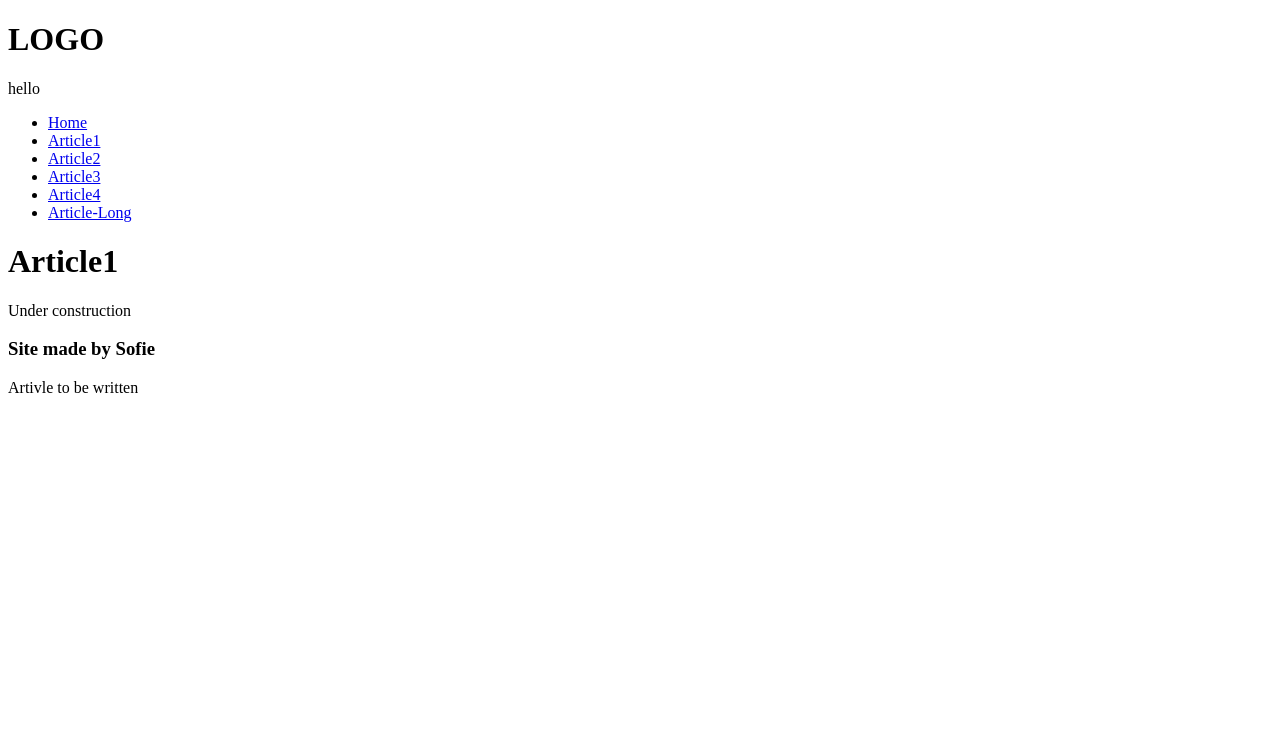
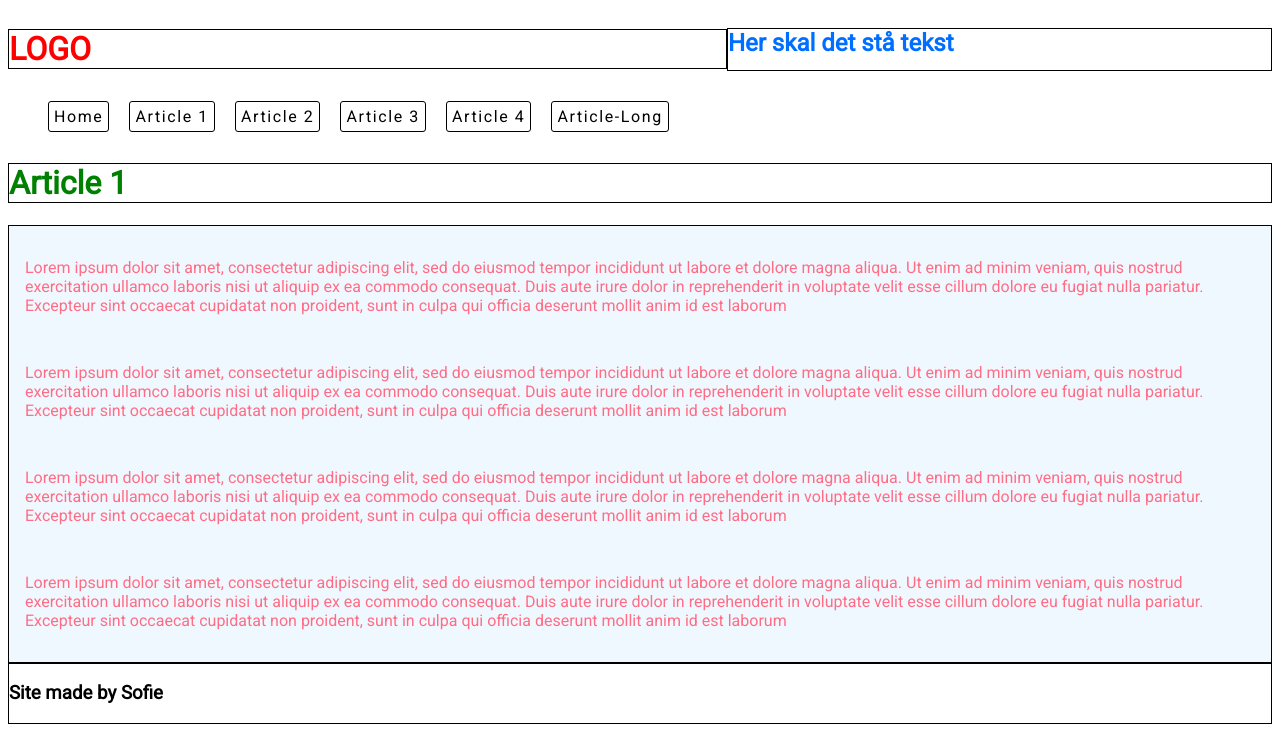
Before and after one commit to Soso2509/ComDes2022, a React (Create React App) app: page /article1 in a window 1280 px wide. Shown: the top 742 px of the page. Built offline with nearby package versions, Linux system fonts and the light colour scheme.

Commit message:
Startet med Css

```diff
--- a/src/components/Footer.js
+++ b/src/components/Footer.js
@@ -2,7 +2,6 @@ export default function Footer() {
   return (
     <footer>
       <h3>Site made by Sofie</h3>
-      <p>Artivle to be written </p>
     </footer>
   );
 }
--- a/src/components/Header.js
+++ b/src/components/Header.js
@@ -1,8 +1,8 @@
 export default function Header() {
   return (
-    <>
-      <h1>LOGO</h1>
-      <p>hello</p>
-    </>
+    <header className={"headerGrid"}>
+      <h1 className={"logo"}>LOGO</h1>
+      <h2 className={"headerTekst"}>Her skal det stå tekst</h2>
+    </header>
   );
 }
--- a/src/components/Layout.js
+++ b/src/components/Layout.js
@@ -6,22 +6,22 @@ export default function Layout() {
   return (
     <>
       <Header />
-      <nav>
+      <nav className={"navigation"}>
         <ul>
           <li>
             <Link to="/">Home</Link>
           </li>
           <li>
-            <Link to="/article1">Article1</Link>
+            <Link to="/article1">Article 1</Link>
           </li>
           <li>
-            <Link to="/article2">Article2</Link>
+            <Link to="/article2">Article 2</Link>
           </li>
           <li>
-            <Link to="/article3">Article3</Link>
+            <Link to="/article3">Article 3</Link>
           </li>
           <li>
-            <Link to="/article4">Article4</Link>
+            <Link to="/article4">Article 4</Link>
           </li>
           <li>
             <Link to="/article-long">Article-Long</Link>
--- a/src/index.js
+++ b/src/index.js
@@ -2,6 +2,7 @@ import React from "react";
 import ReactDOM from "react-dom/client";
 import { BrowserRouter } from "react-router-dom";
 import App from "./App";
+import "./style.css";
 
 const root = ReactDOM.createRoot(document.getElementById("root"));
 root.render(
--- a/src/pages/Article1.js
+++ b/src/pages/Article1.js
@@ -1,8 +1,13 @@
 export default function Article1() {
   return (
-    <>
-      <h1>Article1</h1>
-      <p>Under construction</p>
-    </>
+    <div className={"article"}>
+      <h1 className={"articleTitle"}>Article 1</h1>
+      <section className={"articleText"}>
+        <p>Lorem ipsum dolor sit amet, consectetur adipiscing elit, sed do eiusmod tempor incididunt ut labore et dolore magna aliqua. Ut enim ad minim veniam, quis nostrud exercitation ullamco laboris nisi ut aliquip ex ea commodo consequat. Duis aute irure dolor in reprehenderit in voluptate velit esse cillum dolore eu fugiat nulla pariatur. Excepteur sint occaecat cupidatat non proident, sunt in culpa qui officia deserunt mollit anim id est laborum</p>
+        <p>Lorem ipsum dolor sit amet, consectetur adipiscing elit, sed do eiusmod tempor incididunt ut labore et dolore magna aliqua. Ut enim ad minim veniam, quis nostrud exercitation ullamco laboris nisi ut aliquip ex ea commodo consequat. Duis aute irure dolor in reprehenderit in voluptate velit esse cillum dolore eu fugiat nulla pariatur. Excepteur sint occaecat cupidatat non proident, sunt in culpa qui officia deserunt mollit anim id est laborum</p>
+        <p>Lorem ipsum dolor sit amet, consectetur adipiscing elit, sed do eiusmod tempor incididunt ut labore et dolore magna aliqua. Ut enim ad minim veniam, quis nostrud exercitation ullamco laboris nisi ut aliquip ex ea commodo consequat. Duis aute irure dolor in reprehenderit in voluptate velit esse cillum dolore eu fugiat nulla pariatur. Excepteur sint occaecat cupidatat non proident, sunt in culpa qui officia deserunt mollit anim id est laborum</p>
+        <p>Lorem ipsum dolor sit amet, consectetur adipiscing elit, sed do eiusmod tempor incididunt ut labore et dolore magna aliqua. Ut enim ad minim veniam, quis nostrud exercitation ullamco laboris nisi ut aliquip ex ea commodo consequat. Duis aute irure dolor in reprehenderit in voluptate velit esse cillum dolore eu fugiat nulla pariatur. Excepteur sint occaecat cupidatat non proident, sunt in culpa qui officia deserunt mollit anim id est laborum</p>
+      </section>
+    </div>
   );
 }
--- a/src/pages/Article2.js
+++ b/src/pages/Article2.js
@@ -1,8 +1,10 @@
 export default function Article2() {
   return (
-    <>
-      <h1>Article2</h1>
-      <p>Under construction</p>
-    </>
+    <div className={"article"}>
+      <h1 className={"articleTitle"}>Article 2</h1>
+      <section className={"articleText"}>
+        <p>Lorem</p>
+      </section>
+    </div>
   );
 }
--- a/src/pages/Article3.js
+++ b/src/pages/Article3.js
@@ -1,8 +1,10 @@
 export default function Article3() {
   return (
-    <>
-      <h1>Article3</h1>
-      <p>Under construction</p>
-    </>
+    <div className={"article"}>
+      <h1 className={"articleTitle"}>Article 3</h1>
+      <section className={"articleText"}>
+        <p>Lorem</p>
+      </section>
+    </div>
   );
 }
--- a/src/pages/Article4.js
+++ b/src/pages/Article4.js
@@ -1,8 +1,10 @@
 export default function Article4() {
   return (
-    <>
-      <h1>Article4</h1>
-      <p>Under construction</p>
-    </>
+    <div className={"article"}>
+      <h1 className={"articleTitle"}>Article 4</h1>
+      <section className={"articleText"}>
+        <p>Lorem</p>
+      </section>
+    </div>
   );
 }
--- a/src/pages/ArticleLong.js
+++ b/src/pages/ArticleLong.js
@@ -1,8 +1,10 @@
 export default function ArticleLong() {
   return (
-    <>
-      <h1>Long Article</h1>
-      <p>Under construction</p>
-    </>
+    <div className={"article"}>
+      <h1 className={"articleTitle"}>Long Article</h1>
+      <section className={"articleText"}>
+        <p>Lorem</p>
+      </section>
+    </div>
   );
 }
--- a/src/pages/Home.js
+++ b/src/pages/Home.js
@@ -1,8 +1,8 @@
 export default function Home() {
   return (
-    <>
+    <div className={"homePage"}>
       <h1>Homepage</h1>
       <p>Under construction</p>
-    </>
+    </div>
   );
 }
--- a/src/pages/NoPage.js
+++ b/src/pages/NoPage.js
@@ -1,3 +1,6 @@
 export default function NoPage() {
-  return <h1>404</h1>;
+  return (
+    <div className={"noPage"}>
+      <h1>404</h1>
+    </div>);
 }
--- /dev/null
+++ b/src/style.css
@@ -0,0 +1,109 @@
+@import url('https://fonts.googleapis.com/css2?family=Roboto&display=swap');
+
+* {
+    box-sizing: border-box;
+
+}
+
+.headerGrid {
+    display: grid;
+    grid-template-areas:
+        "logo logo text"
+    ;
+
+}
+
+.logo {
+    color: red;
+    border: 1px solid black;
+    font-family: 'Roboto', sans-serif;
+    grid-area: logo;
+
+}
+
+.headerTekst {
+    color: rgb(0, 110, 255);
+    border: 1px solid black;
+    font-family: 'Roboto', sans-serif;
+    grid-area: text;
+
+}
+
+.navigation {
+    font-family: 'Roboto', sans-serif;
+
+}
+
+nav ul {
+    list-style: none;
+
+}
+
+nav ul li {
+    padding-bottom: 20px;
+    display: flex;
+    justify-content: center;
+
+
+}
+
+nav ul li a {
+    text-decoration: none;
+    color: black;
+    border: 1px solid black;
+    border-radius: 3px;
+    padding: 5px;
+    letter-spacing: 0.1rem;
+
+}
+
+.article {
+    display: grid;
+    grid-template-areas:
+        "title title title"
+        "text text text"
+    ;
+
+}
+
+.articleTitle {
+    color: orange;
+    border: 1px solid black;
+    grid-area: title;
+    font-family: 'Roboto', sans-serif;
+
+}
+
+.articleText {
+    color: rgb(255, 109, 133);
+    border: 1px solid black;
+    grid-area: text;
+    font-family: 'Roboto', sans-serif;
+    background-color: aliceblue;
+
+}
+
+.articleText p {
+    padding: 1rem;
+
+}
+
+footer {
+    border: 1px solid black;
+    font-family: 'Roboto', sans-serif;
+
+}
+
+@media screen and (min-width: 1000px) {
+    .articleTitle {
+        color: green;
+
+    }
+
+    nav ul li {
+        display: inline;
+        padding-right: 20px;
+
+    }
+
+}
```
